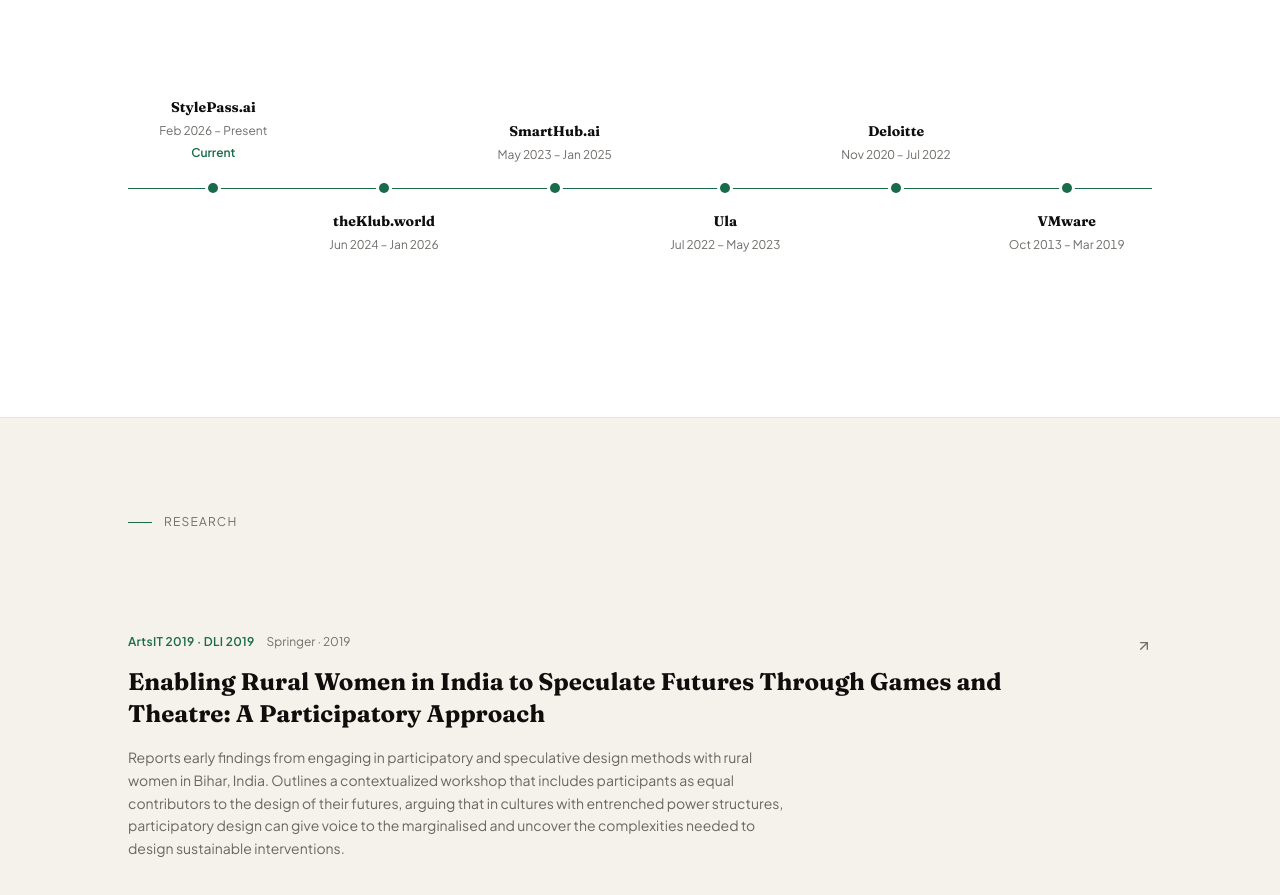
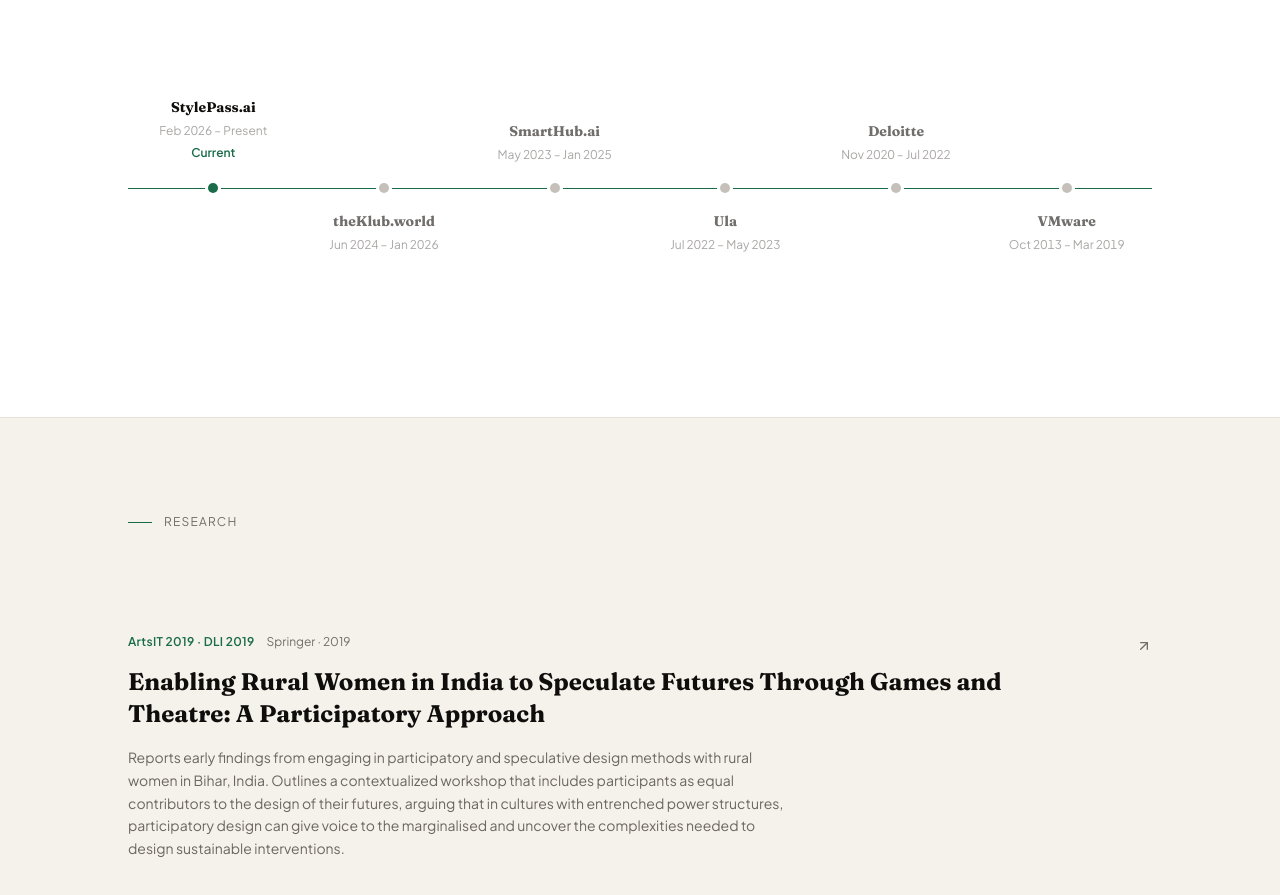
Before and after one commit to arjunrao2709/portfolio, a Next.js app: page / in a window 1280 px wide. Shown: the part 3920-4815 px from the top of the page. Built offline with nearby package versions, Linux system fonts and the light colour scheme.

Commit message:
Grey out past experience entries on timeline; current role stays full colour
https://claude.ai/code/session_015WyA7JuDoRX9QraXdzRAWS

```diff
--- a/src/components/sections/Experience.tsx
+++ b/src/components/sections/Experience.tsx
@@ -39,6 +39,7 @@ export default function Experience() {
           >
             {experience.map((item, i) => {
               const above = i % 2 === 0
+              const dim = !item.current
               return (
                 <div key={item.company} className="flex flex-col items-center">
 
@@ -50,8 +51,8 @@ export default function Experience() {
                         animate={isInView ? { opacity: 1, y: 0 } : {}}
                         transition={{ delay: i * 0.1 + 0.5, duration: 0.5, ease: [0.16, 1, 0.3, 1] }}
                       >
-                        <p className="font-serif text-sm font-bold text-ink leading-tight">{item.company}</p>
-                        <p className="text-xs text-ink-3 mt-1.5 tabular-nums leading-snug">
+                        <p className={`font-serif text-sm font-bold leading-tight ${dim ? 'text-ink-3' : 'text-ink'}`}>{item.company}</p>
+                        <p className="text-xs text-ink-3 mt-1.5 tabular-nums leading-snug opacity-60">
                           {item.startDate} – {item.endDate}
                         </p>
                         {item.current && (
@@ -63,7 +64,7 @@ export default function Experience() {
 
                   {/* Dot on the line */}
                   <motion.div
-                    className="relative z-10 w-2.5 h-2.5 rounded-full bg-accent shrink-0"
+                    className={`relative z-10 w-2.5 h-2.5 rounded-full shrink-0 ${dim ? 'bg-border-strong' : 'bg-accent'}`}
                     style={{ boxShadow: '0 0 0 3px white' }}
                     initial={{ scale: 0 }}
                     animate={isInView ? { scale: 1 } : {}}
@@ -78,8 +79,8 @@ export default function Experience() {
                         animate={isInView ? { opacity: 1, y: 0 } : {}}
                         transition={{ delay: i * 0.1 + 0.5, duration: 0.5, ease: [0.16, 1, 0.3, 1] }}
                       >
-                        <p className="font-serif text-sm font-bold text-ink leading-tight">{item.company}</p>
-                        <p className="text-xs text-ink-3 mt-1.5 tabular-nums leading-snug">
+                        <p className={`font-serif text-sm font-bold leading-tight ${dim ? 'text-ink-3' : 'text-ink'}`}>{item.company}</p>
+                        <p className="text-xs text-ink-3 mt-1.5 tabular-nums leading-snug opacity-60">
                           {item.startDate} – {item.endDate}
                         </p>
                       </motion.div>
@@ -95,7 +96,7 @@ export default function Experience() {
         {/* Mobile fallback — simple list */}
         <div className="md:hidden">
           {experience.map((item) => (
-            <div key={item.company} className="flex items-baseline justify-between py-5 border-b border-border">
+            <div key={item.company} className={`flex items-baseline justify-between py-5 border-b border-border ${!item.current ? 'opacity-50' : ''}`}>
               <div className="flex items-center gap-3 flex-wrap">
                 <span className="font-serif text-lg font-bold text-ink">{item.company}</span>
                 {item.current && (
```
